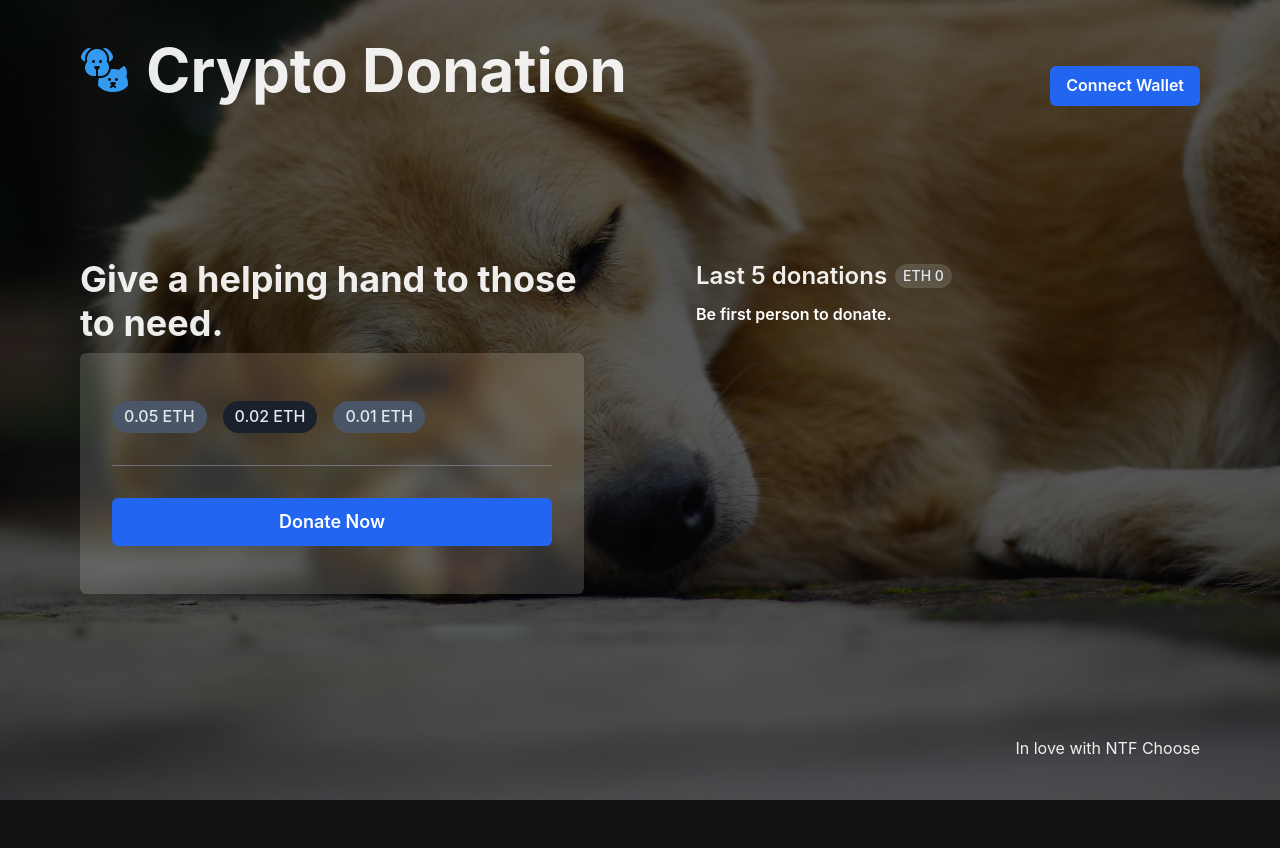
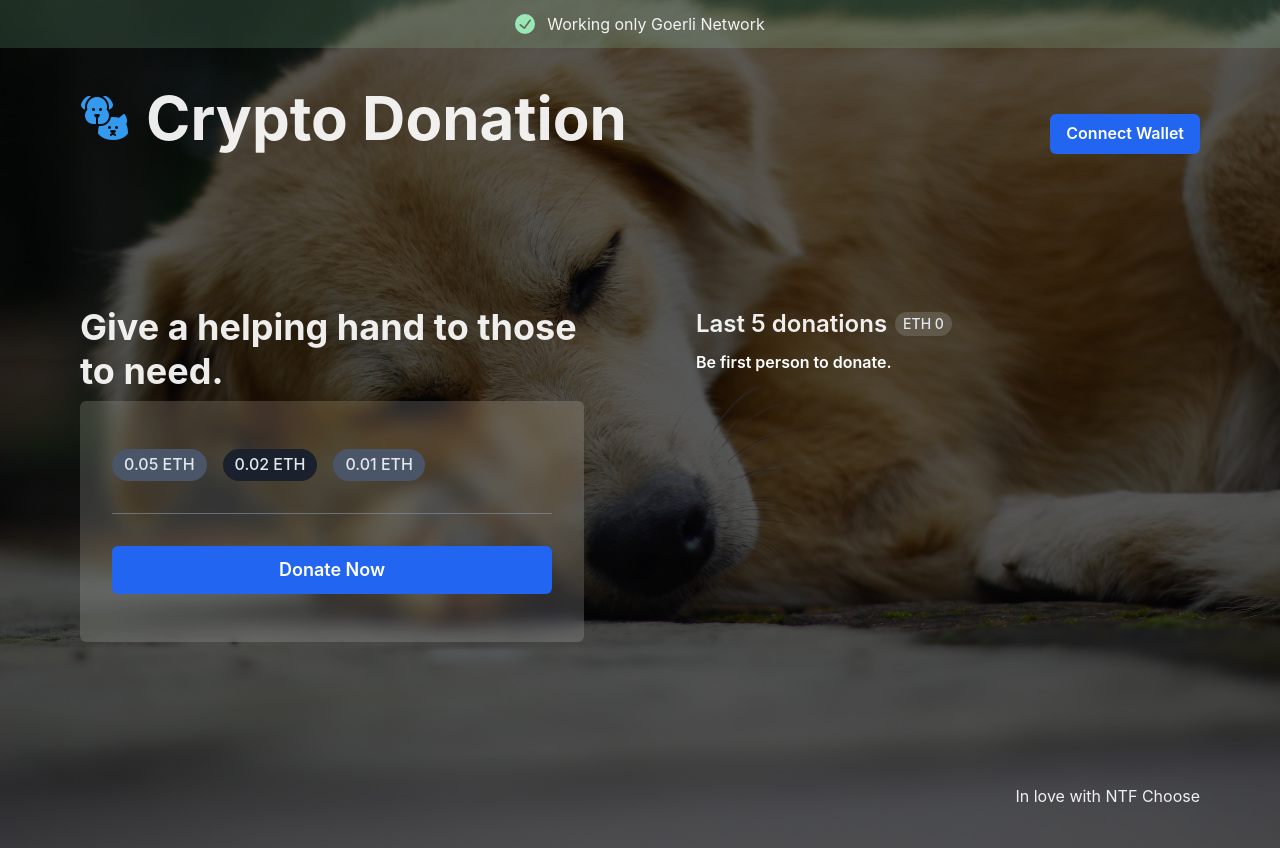
Before and after one commit to jeftarmascarenhas/donation-full-dapp, a Next.js app in the folder web/: page / in a window 1280 px wide. Before the commit the page ends 800 px from the top, so only its background shows below. Built offline with nearby package versions, Linux system fonts and the light colour scheme.

Commit message:
feat: alert adding

```diff
--- a/web/src/pages/index.tsx
+++ b/web/src/pages/index.tsx
@@ -6,6 +6,8 @@ import {
   HStack,
   Tag,
   Button,
+  Alert,
+  AlertIcon,
 } from "@chakra-ui/react";
 import { useEffect, useReducer, useRef, useState } from "react";
 import Head from "next/head";
@@ -70,6 +72,10 @@ export default function Home() {
           placeholder="empty"
         />
         <Box position="relative" zIndex="2">
+          <Alert status="success" justifyContent="center">
+            <AlertIcon />
+            Working only Goerli Network
+          </Alert>
           <VStack
             as="main"
             minH="100vh"
```
